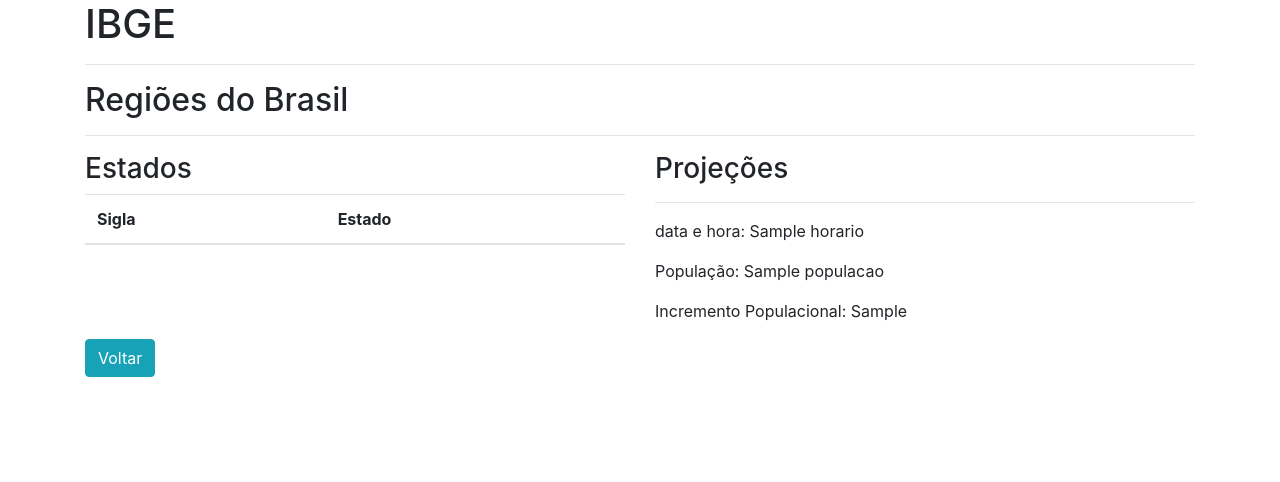
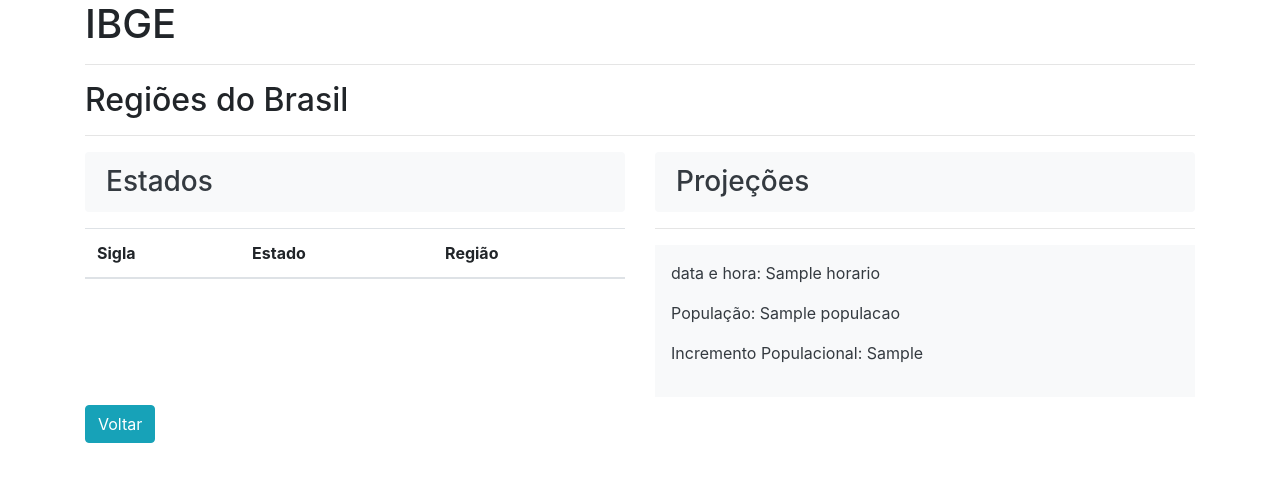
Before and after one commit to aislansantos/api_ibge, a Django app: template ibge/templates/ibge/estados.html in a window 1280 px wide. Shown: the top 482 px of the page. Run offline with Django 4.2, Linux system fonts and the light colour scheme; the template is opened without the code that fills it: most values are stand-ins (such as "Sample title", 1, 10 or a date in 2020); lists and menus that the app fills with data are empty; some libraries are stand-ins or nearby versions.

Commit message:
ajustes de exibição dos dados das projeções

```diff
--- a/ibge/templates/ibge/estados.html
+++ b/ibge/templates/ibge/estados.html
@@ -7,12 +7,13 @@
     <hr>
     <div class="row">
         <div class="col-sm">
-            <h3>Estados</h3>
-            <table class="table table-striped">
+            <h3 class="alert bg-light text-dark">Estados</h3>
+            <table class="table table-striped ">
                 <thead>
                     <tr>
                         <th>Sigla</th>
                         <th>Estado</th>
+                        <th>Região</th>
                     </tr>
                 </thead>
                 <tbody>
@@ -25,6 +26,9 @@
                         <td>
                             {{ estado.nome }}
                         </td>
+                        <td>
+                            {{ estado.regiao.nome }}
+                        </td>
                         {% elif regiao_selecionada == 0 %}
                         <td>
                             {{ estado.sigla }}
@@ -32,6 +36,10 @@
                         <td>
                             {{ estado.nome }}
                         </td>
+                        <td>
+                            {{ estado.regiao.nome }}
+                        </td>
+
                     </tr>
                     {% endif %}
                     {% endfor %}
@@ -39,8 +47,9 @@
             </table>
         </div>
         <div class="col-sm">
-            <h3>Projeções</h3>
+            <h3 class="alert bg-light text-dark">Projeções</h3>
             <hr>
+            <div class="p-3 mb-2 bg-light text-dark">
                 <P>
                     data e hora:
                     {{ dados_projecoes.horario }}
@@ -65,6 +74,7 @@
                 {% endif %}
             </div>
         </div>
+    </div>
     <a href="{% url 'index' %}" class="btn btn-info">Voltar</a>
 </div>
 
```
Also changed, not shown: ibge/views.py (+5 -5 lines). Lines whose indentation alone changed are shown as unchanged.
